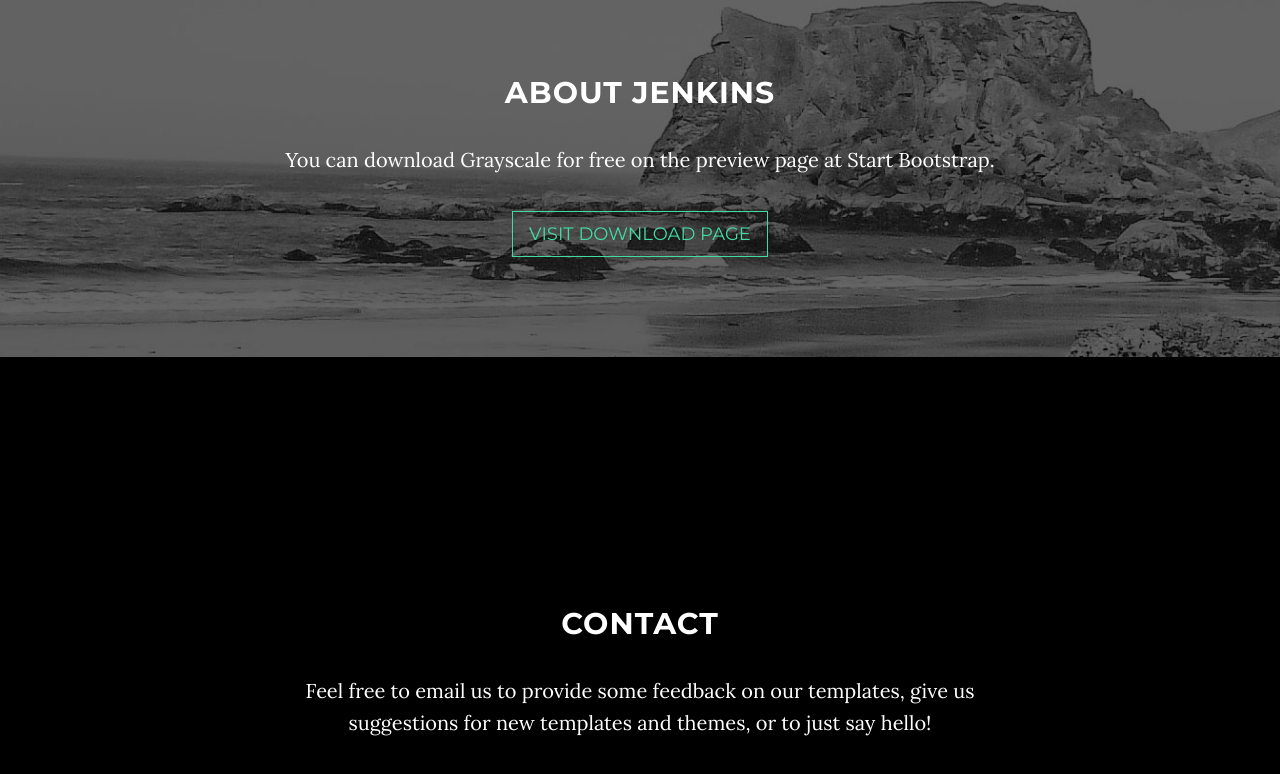
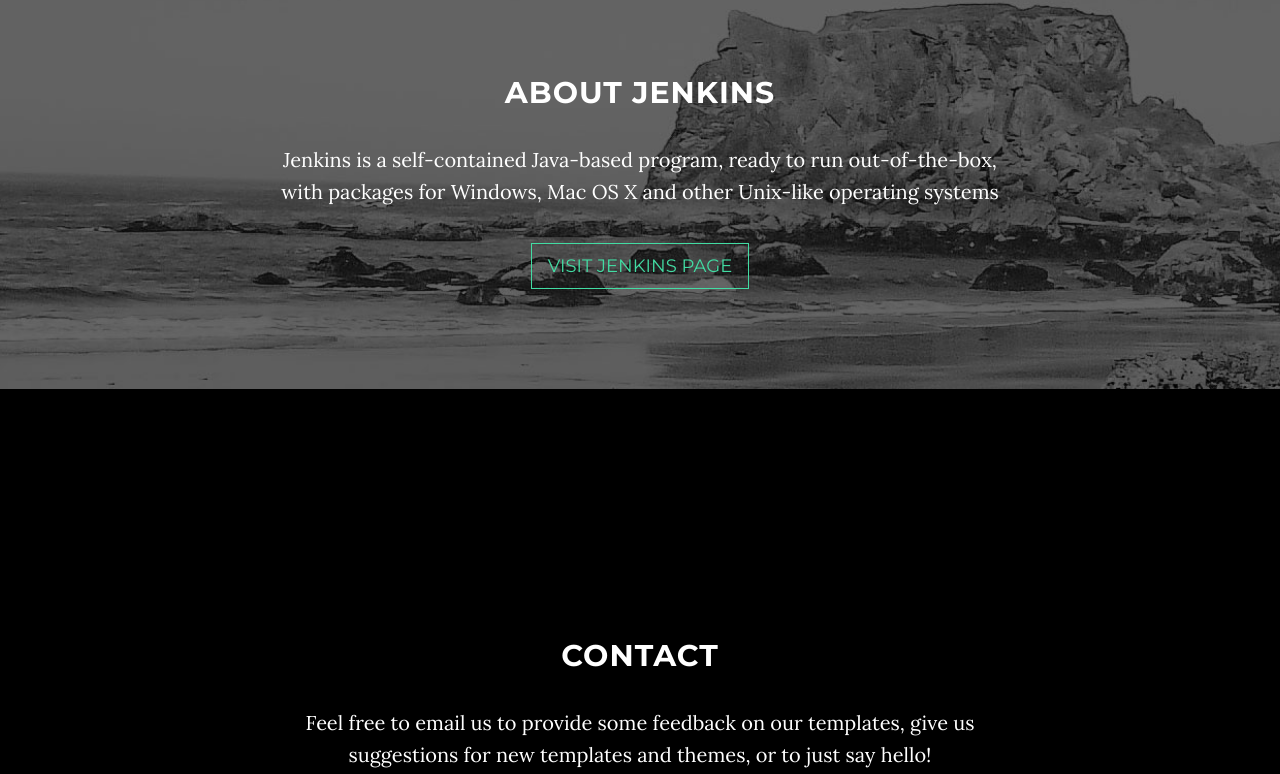
Before and after one commit to DaytonGarcia/ecs_test, a website: page index.html in a window 1280 px wide. Shown: the part 2204-2978 px from the top of the page. Drawn offline with nearby package versions, Linux system fonts and the light colour scheme; some packages are replaced by stand-ins of ours.

Commit message:
I change text for About Jenkins

```diff
--- a/index.html
+++ b/index.html
@@ -105,8 +105,8 @@
             <div class="container">
                 <div class="col-lg-8 col-lg-offset-2">
                     <h2>About Jenkins</h2>
-                    <p>You can download Grayscale for free on the preview page at Start Bootstrap.</p>
-                    <a href="http://startbootstrap.com/template-overviews/grayscale/" class="btn btn-default btn-lg">Visit Download Page</a>
+                    <p>Jenkins is a self-contained Java-based program, ready to run out-of-the-box, with packages for Windows, Mac OS X and other Unix-like operating systems</p>
+                    <a href="https://jenkins.io/" class="btn btn-default btn-lg">Visit JENKINS Page</a>
                 </div>
             </div>
         </div>
```
